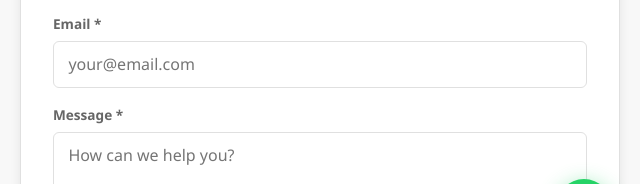
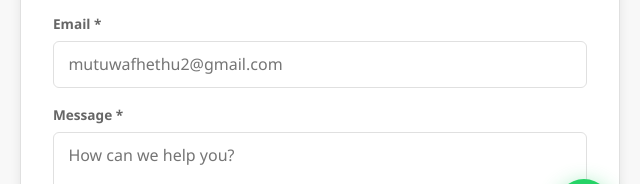
Before and after one commit to ThandekaValentine/ThePlugRetailor, a plain HTML site: page contact.html in a window 1280 px wide. Shown: the part 537-721 px from the top of the page, 640-1280 px from the left. Drawn offline with Linux system fonts and the light colour scheme.

Commit message:
Update contact.html

```diff
--- a/contact.html
+++ b/contact.html
@@ -111,7 +111,7 @@
               </div>
               <div class="form-group full">
                 <label for="cEmail">Email *</label>
-                <input type="email" id="cEmail" placeholder="your@email.com" required />
+                <input type="email" id="cEmail" placeholder="mutuwafhethu2@gmail.com" required />
                 <span class="form-error">Please enter a valid email address.</span>
               </div>
               <div class="form-group full">
```
